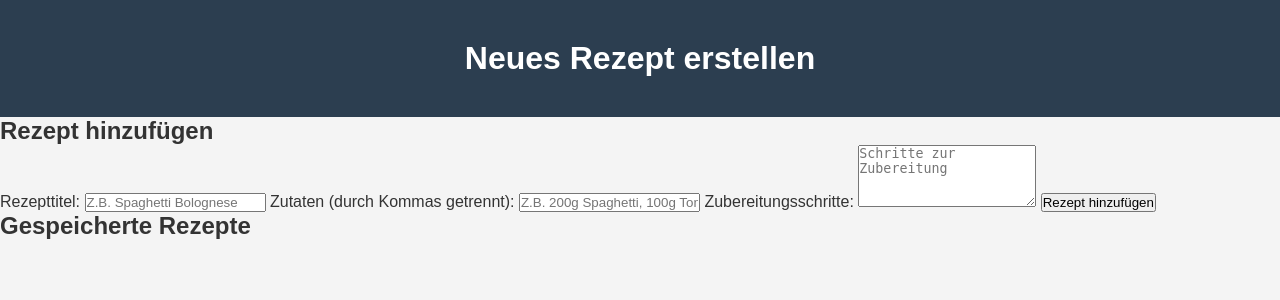
After one commit to ansnsr42/MealMaster, a Flask app: page /create-recipe in a window 1280 px wide. The commit adds this page. Shown: the top 300 px of the page. Run offline with Flask 3, Linux system fonts and the light colour scheme.

Commit message:
add creat rezept function

```diff
--- a/server/project/server.py
+++ b/server/project/server.py
@@ -8,6 +8,12 @@ def home():
     return render_template("index.html")
 
 
+@app.route('/create-recipe')
+def create_recipe():
+    # Seite zum Erstellen von Rezepten
+    return render_template('create_recipe.html')
+
+
 @app.route('/favicon.ico')
 def favicon():
     return '', 204
--- /dev/null
+++ b/server/project/templates/create_recipe.html
@@ -0,0 +1,79 @@
+<!DOCTYPE html>
+<html lang="de">
+
+<head>
+  <meta charset="UTF-8">
+  <meta name="viewport" content="width=device-width, initial-scale=1.0">
+  <title>MealMaster - Neues Rezept erstellen</title>
+  <link rel="stylesheet" href="{{ url_for('static', filename='css/styles.css') }}">
+</head>
+
+<body>
+  <header>
+    <h1>Neues Rezept erstellen</h1>
+  </header>
+
+  <main>
+    <section id="create-recipe" class="create-recipe-section">
+      <h2>Rezept hinzufügen</h2>
+      <form id="recipe-form">
+        <label for="title">Rezepttitel:</label>
+        <input type="text" id="title" name="title" required placeholder="Z.B. Spaghetti Bolognese">
+
+        <label for="ingredients">Zutaten (durch Kommas getrennt):</label>
+        <input type="text" id="ingredients" name="ingredients" required placeholder="Z.B. 200g Spaghetti, 100g Tomaten">
+
+        <label for="instructions">Zubereitungsschritte:</label>
+        <textarea id="instructions" name="instructions" rows="4" required
+          placeholder="Schritte zur Zubereitung"></textarea>
+
+        <button type="button" onclick="addRecipe()">Rezept hinzufügen</button>
+      </form>
+    </section>
+
+    <section id="recipe-list" class="recipe-list-section">
+      <h2>Gespeicherte Rezepte</h2>
+      <ul id="recipes">
+        <!-- Hier werden die Rezepte angezeigt -->
+      </ul>
+    </section>
+  </main>
+
+  <script>
+    const recipes = [];
+
+    function addRecipe() {
+      const title = document.getElementById("title").value;
+      const ingredients = document.getElementById("ingredients").value;
+      const instructions = document.getElementById("instructions").value;
+
+      if (title && ingredients && instructions) {
+        // Füge das neue Rezept der Liste hinzu
+        recipes.push({title, ingredients, instructions});
+
+        // Formular leeren
+        document.getElementById("recipe-form").reset();
+
+        // Rezeptliste aktualisieren
+        displayRecipes();
+      }
+    }
+
+    function displayRecipes() {
+      const recipeList = document.getElementById("recipes");
+      recipeList.innerHTML = ''; // Liste leeren
+
+      recipes.forEach((recipe, index) => {
+        const listItem = document.createElement("li");
+        listItem.innerHTML = `
+          <h3>${recipe.title}</h3>
+          <p><strong>Zutaten:</strong> ${recipe.ingredients}</p>
+          <p><strong>Zubereitung:</strong> ${recipe.instructions}</p>
+        `;
+        recipeList.appendChild(listItem);
+      });
+    }
+  </script>
+</body>
+
+</html>
```
Also changed, not shown: server/project/templates/index.html (+7 -10 lines).
